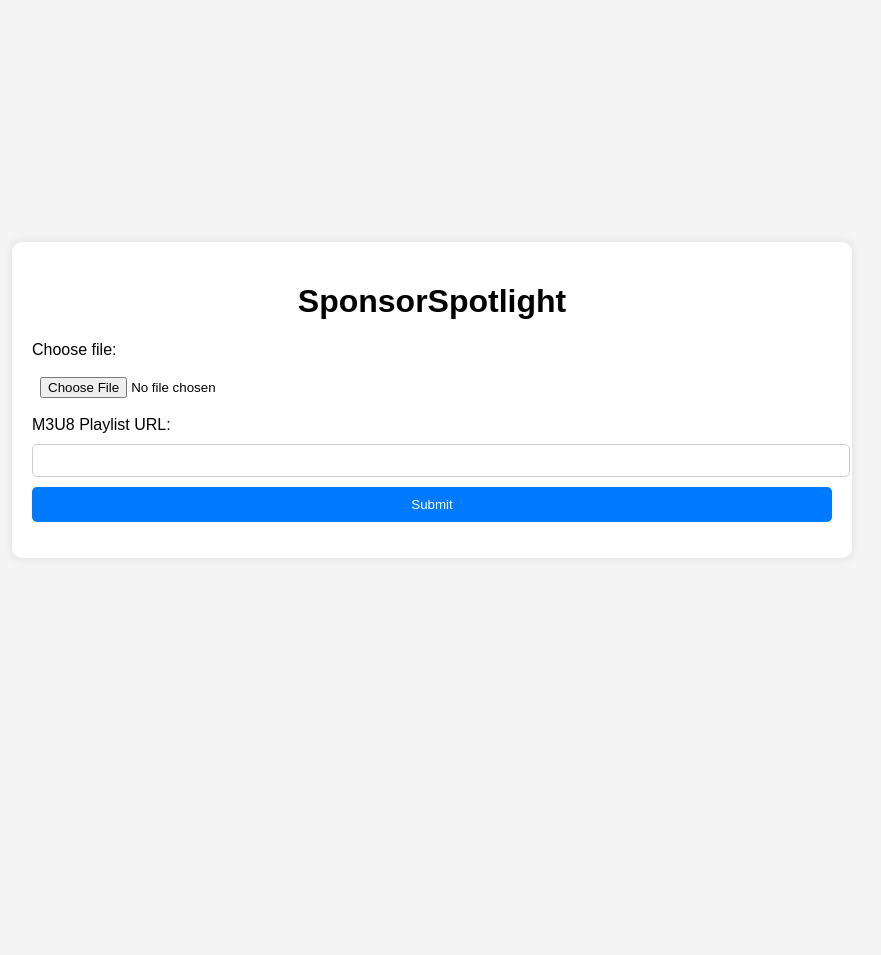
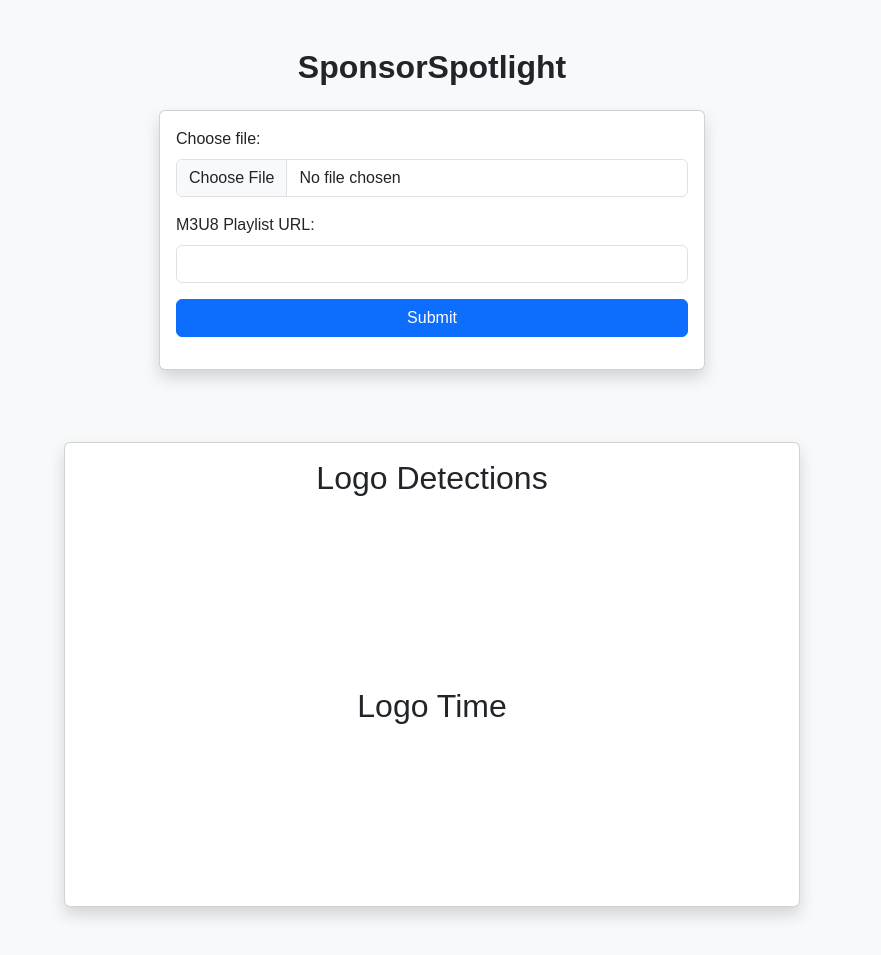
Before and after one commit to forzasys-students/SponsorSpotlight, a Flask app: page / in a window 1280 px wide. Shown: the whole page, without its empty margins (208-1089 px from the left). Before the commit the page ends 522 px from the top, so only its background shows below. Run offline with Flask 3, Linux system fonts and the light colour scheme; a map, chart or similar area stays blank.

Commit message:
Moved output and upload folders to backend.folder, changed to use bootstrap for Frontend and changes to inference.py to showcase statistics

```diff
--- a/backend/app.py
+++ b/backend/app.py
@@ -1,14 +1,27 @@
-from flask import Flask, render_template, request, jsonify, send_file
+from flask import Flask, render_template, request, jsonify, send_from_directory
 import os
 import sys
 import subprocess
+import json
+import shutil
 
 sys.path.append(os.path.abspath(os.path.join(os.path.dirname(__file__), '..')))
 
 app = Flask(__name__)
 
-UPLOAD_FOLDER = os.path.join(os.getcwd(), 'uploads')
+BASE_DIR = os.path.dirname(os.path.abspath(__file__))
+
+UPLOAD_FOLDER = os.path.join(BASE_DIR, "uploads")
+app.config["UPLOAD_FOLDER"] = UPLOAD_FOLDER
 os.makedirs(UPLOAD_FOLDER, exist_ok=True)
+
+OUTPUT_FOLDER = os.path.join(BASE_DIR, "outputs")
+app.config["OUTPUT_FOLDER"] = OUTPUT_FOLDER
+os.makedirs(OUTPUT_FOLDER, exist_ok=True)
+
+@app.route("/outputs/<filename>")
+def serve_output(filename):
+    return send_from_directory(app.config["OUTPUT_FOLDER"], filename)
 
 @app.route('/', methods=['GET'])
 def index():
@@ -45,23 +58,40 @@ def predict_file():
     except subprocess.CalledProcessError as e:
         return jsonify({"error": f"Inference failed: {str(e)}"}), 500
 
-    output_file = os.path.abspath(os.path.join(os.path.dirname(__file__), '..', 'inference', 'output.jpg' if mode == 'image' else 'output.mp4'))
+    # Output file paths
+    raw_output = os.path.join(cwd, 'output.jpg' if mode == 'image' else 'output.mp4')
+    final_output = os.path.join(OUTPUT_FOLDER, 'output.jpg' if mode == 'image' else 'output_converted.mp4')
 
-    if not os.path.exists(output_file):
-        return jsonify({"error": f"Output file {output_file} not found!"}), 500
+    if not os.path.exists(raw_output):
+        return jsonify({"error": f"Output file {raw_output} not found!"}), 500
 
+    # Converting video to playable format for browsers
     if mode == 'video':
-        converted_output = os.path.abspath(os.path.join(os.path.dirname(__file__), '..', 'inference', 'output_converted.mp4'))
+        converted_output = os.path.join(cwd, 'output_converted.mp4')
 
         subprocess.run([
-            "ffmpeg", "-i", output_file, "-c:v", "libx264",
+            "ffmpeg", "-i", raw_output, "-c:v", "libx264",
             "-preset", "slow", "-crf", "23", "-c:a", "aac",
             "-b:a", "128k", converted_output
         ], check=True)
 
-        return send_file(converted_output, as_attachment=True, mimetype='video/mp4')
+        shutil.move(converted_output, final_output)
+    else:
+        shutil.move(raw_output, final_output)
 
-    return send_file(output_file, as_attachment=True, mimetype='image/jpeg')
+    # Fetching logo stats
+    stats_path = os.path.join(cwd, 'logo_stats.json')
+    stats_data = {}
+    if os.path.exists(stats_path):
+        with open(stats_path, "r") as f:
+            stats_data = json.load(f)
+
+    response_data = {
+        "fileUrl": f"/outputs/{os.path.basename(final_output)}",
+        "stats": stats_data
+    }
+
+    return jsonify(response_data)
 
 if __name__ == '__main__':
     app.run(debug=True)
--- a/backend/static/css/style.css
+++ b/backend/static/css/style.css
@@ -1,83 +1,21 @@
 body {
     font-family: Arial, sans-serif;
+    background-color: #f4f4f4;
     margin: 0;
     padding: 0;
-    display: flex;
-    justify-content: center;
-    align-items: center;
-    height: 100vh;
-    background-color: #f4f4f4;
-}
-
-.container {
-    width: 80%;
-    max-width: 800px;
-    background: white;
-    padding: 20px;
-    border-radius: 10px;
-    box-shadow: 0px 0px 10px rgba(0, 0, 0, 0.1);
 }
 
 h1 {
     text-align: center;
+    font-size: 2rem;
+    font-weight: bold;
+    margin-bottom: 20px;
 }
 
-.input-box {
-    margin-bottom: 15px;
-}
-
-input {
-    width: calc(100% - 100px);
-    padding: 8px;
-    margin-right: 10px;
-}
-
-button {
-    padding: 10px 15px;
-    background: #007bff;
-    color: white;
-    border: none;
-    cursor: pointer;
-    border-radius: 5px;
-    transition: background 0.3s;
-}
-
-button:hover {
-    background: #0056b3;
-}
-
-video {
-    width: 100%;
-    max-width: 600px;
-    margin-top: 10px;
-    display: none;
-}
-
-#imageView {
-    width: 100%;
-    max-width: 600px;
-    margin-top: 10px;
+video, #imageView {
     display: none;
 }
 
 #errorMsg {
-    color: red;
     font-weight: bold;
-    text-align: center;
-    margin-top: 10px;
 }
-
-
-#uploadForm {
-    display: flex;
-    flex-direction: column;
-    gap: 10px;
-}
-
-
-#videoUrl {
-    width: 100%;
-    padding: 8px;
-    border: 1px solid #ccc;
-    border-radius: 5px;
-}
--- a/backend/static/js/script.js
+++ b/backend/static/js/script.js
@@ -1,31 +1,32 @@
 document.addEventListener("DOMContentLoaded", function () {
     const form = document.getElementById("uploadForm");
     const errorMsg = document.getElementById("errorMsg");
-    const fileInput = document.querySelector("input[name='mediaFile']");
+    const fileInput = document.querySelector("input[name='file']");
     const urlInput = document.getElementById("videoUrl");
     const videoPlayer = document.getElementById("videoPlayer");
     const imageView = document.getElementById("imageView");
+    const detectionCtx = document.getElementById("detectionChart").getContext("2d");
+    const timeCtx = document.getElementById("timeChart").getContext("2d");
+
+    let detectionChartInstance = null;
+    let timeChartInstance = null;
 
     form.addEventListener("submit", async function (event) {
         event.preventDefault();
         errorMsg.textContent = "";
 
         let response;
-
         try {
             if (urlInput.value.trim()) {
                 const videoUrl = urlInput.value.trim();
-
                 response = await fetch("/", {
                     method: "POST",
                     headers: { "Content-Type": "application/json" },
                     body: JSON.stringify({ videoUrl })
                 });
 
-            }
-            else if (fileInput.files.length > 0) {
+            } else if (fileInput.files.length > 0) {
                 const file = fileInput.files[0];
-
                 const formData = new FormData();
                 formData.append("file", file);
 
@@ -37,26 +38,137 @@ document.addEventListener("DOMContentLoaded", function () {
                 throw new Error("Please choose a file or enter a URL.");
             }
 
-            if (!response.ok) throw new Error("Error handlig request");
+            if (!response.ok) throw new Error("Error handling request");
 
+            const data = await response.json();
+            console.log("Response Data:", data);
 
-            const blob = await response.blob();
-            console.log("Blob size: ", blob.size);
-            const contentType = response.headers.get("Content-Type");
-            const mediaUrl = URL.createObjectURL(blob);
+            const mediaUrl = data.fileUrl;
+            const stats = data.stats;
 
-            if (contentType.startsWith("image")) {
+            // Updating media section
+            if (mediaUrl.endsWith(".jpg") || mediaUrl.endsWith(".jpeg") || mediaUrl.endsWith(".png")) {
                 imageView.src = mediaUrl;
                 imageView.style.display = "block";
                 videoPlayer.style.display = "none";
-            } else if (contentType.startsWith("video")) {
+            } else if (mediaUrl.endsWith(".mp4")) {
                 videoPlayer.src = mediaUrl;
                 videoPlayer.style.display = "block";
                 imageView.style.display = "none";
                 videoPlayer.play();
             } else {
-                throw new Error("Uknown media type.");
+                throw new Error("Unknown media type.");
             }
+
+            // Convert JSON to statistics for charts
+            const labels = Object.keys(stats);
+            const detectionCounts = labels.map(logo => stats[logo].frames);
+            const timeCounts = labels.map(logo => stats[logo].time);
+
+            // Sort based on detections / time
+            const sortedData = labels.map((label, i) => ({
+                label,
+                detection: detectionCounts[i],
+                time: timeCounts[i]
+            })).sort((a, b) => b.detection - a.detection);
+
+            const sortedLabels = sortedData.map(item => item.label);
+            const sortedDetections = sortedData.map(item => item.detection);
+            const sortedTimes = sortedData.map(item => item.time);
+
+            // Dynamically adjusting diagram size based on amounbt of labels
+            const chartHeight = Math.max(300, sortedLabels.length * 50);
+            document.getElementById("detectionChart").parentElement.style.height = `${chartHeight}px`;
+            document.getElementById("timeChart").parentElement.style.height = `${chartHeight}px`;
+
+            if (detectionChartInstance) detectionChartInstance.destroy();
+            if (timeChartInstance) timeChartInstance.destroy();
+
+            // Diagram creation (Detections)
+            detectionChartInstance = new Chart(detectionCtx, {
+                type: 'bar',
+                data: {
+                    labels: sortedLabels,
+                    datasets: [{
+                        label: 'Number of detections',
+                        data: sortedDetections,
+                        backgroundColor: 'rgba(75, 192, 192, 0.6)',
+                        borderColor: 'rgba(75, 192, 192, 1)',
+                        borderWidth: 1
+                    }]
+                },
+                options: {
+                    responsive: true,
+                    maintainAspectRatio: true,
+                    aspectRatio: 2,
+                    indexAxis: 'y',
+                    scales: {
+                        y: {
+                            ticks: {
+                                autoSkip: false,
+                                font: { size: 14 },
+                                padding: 10
+                            }
+                        },
+                        x: {
+                            ticks: { font: { size: 14 } }
+                        }
+                    },
+                    plugins: {
+                        legend: { display: false }
+                    },
+                    elements: {
+                        bar: {
+                            categoryPercentage: 0.1,
+                            barPercentage: 0.2,
+                            maxBarThickness: 10
+                        }
+                    }
+                }
+            });
+
+            // Diagram creation (time)
+            timeChartInstance = new Chart(timeCtx, {
+                type: 'bar',
+                data: {
+                    labels: sortedLabels,
+                    datasets: [{
+                        label: 'Total exposure time (seconds)',
+                        data: sortedTimes,
+                        backgroundColor: 'rgba(255, 99, 132, 0.6)',
+                        borderColor: 'rgba(255, 99, 132, 1)',
+                        borderWidth: 1
+                    }]
+                },
+                options: {
+                    responsive: true,
+                    maintainAspectRatio: true,
+                    aspectRatio: 2,
+                    indexAxis: 'y',
+                    scales: {
+                        y: {
+                            ticks: {
+                                autoSkip: false,
+                                font: { size: 14 },
+                                padding: 10
+                            }
+                        },
+                        x: {
+                            ticks: { font: { size: 14 } }
+                        }
+                    },
+                    plugins: {
+                        legend: { display: false }
+                    },
+                    elements: {
+                        bar: {
+                            categoryPercentage: 0.1,
+                            barPercentage: 0.2,
+                            maxBarThickness: 10
+                        }
+                    }
+                }
+            });
 
         } catch (error) {
             errorMsg.textContent = error.message;
--- a/backend/templates/index.html
+++ b/backend/templates/index.html
@@ -4,31 +4,68 @@
     <meta charset="UTF-8">
     <meta name="viewport" content="width=device-width, initial-scale=1.0">
     <title>SponsorSpotlight</title>
+
+    <!-- Bootstrap CSS -->
+    <link rel="stylesheet" href="https://cdn.jsdelivr.net/npm/bootstrap@5.3.0/dist/css/bootstrap.min.css">
     <link rel="stylesheet" href="../static/css/style.css">
+
+    <!-- Scripts -->
     <script src="https://cdn.jsdelivr.net/npm/hls.js@latest"></script>
+    <script src="https://cdn.jsdelivr.net/npm/chart.js"></script>
 </head>
-<body>
+<body class="bg-light">
 
-<div class="container">
-    <h1>SponsorSpotlight</h1>
+    <div class="container py-5">
+        <h1 class="text-center mb-4">SponsorSpotlight</h1>
 
         <!-- Input form -->
-    <form id="uploadForm" action="/", method="post" enctype="multipart/form-data">
-        <label for="mediaFile">Choose file:</label>
-        <input type="file" name="mediaFile" accept="video/*,image/*">
+        <div class="row justify-content-center">
+            <div class="col-md-8 col-lg-6">
+                <div class="card shadow">
+                    <div class="card-body">
+                        <form id="uploadForm" action="/" method="post" enctype="multipart/form-data">
+                            <div class="mb-3">
+                                <label class="form-label">Choose file:</label>
+                                <input type="file" class="form-control" name="file" accept="video/*,image/*">
+                            </div>
+                            <div class="mb-3">
+                                <label class="form-label">M3U8 Playlist URL:</label>
+                                <input type="text" id="videoUrl" name="videoUrl" class="form-control">
+                            </div>
+                            <button type="submit" class="btn btn-primary w-100">Submit</button>
+                        </form>
+                        <p id="errorMsg" class="text-danger text-center mt-3"></p>
+                    </div>
+                </div>
+            </div>
+        </div>
 
-        <label for="videoUrl">M3U8 Playlist URL:</label>
-        <input type="text" id="videoUrl" name="videoUrl">
-        <button type="submit">Submit</button>
-    </form>
+        <!-- Video & Image Display -->
+        <div class="row justify-content-center mt-4">
+            <div class="col-md-8 col-lg-6">
+                <video id="videoPlayer" controls class="w-100 rounded shadow" style="display: none;"></video>
+                <img id="imageView" class="w-100 rounded shadow mt-3" style="display: none; max-height: 500px; object-fit: contain;">
+            </div>
+        </div>
 
-    <p id="errorMsg" style="color: red;"></p>
+        <!-- Charts Section -->
+        <div class="row justify-content-center mt-5">
+            <div class="col-md-10 col-lg-8">
+                <div class="card shadow">
+                    <div class="card-body">
+                        <h2 class="text-center">Logo Detections</h2>
+                        <canvas id="detectionChart"></canvas>
 
-    <!-- Media Player -->
-    <video id="videoPlayer" controls style="display: none;"></video>
-    <img id="imageView" style="display: none;">
-</div>
+                        <h2 class="text-center mt-4">Logo Time</h2>
+                        <canvas id="timeChart"></canvas>
+                    </div>
+                </div>
+            </div>
+        </div>
+    </div>
 
-<script src="../static/js/script.js"></script>
+    <!-- Bootstrap JS -->
+    <script src="https://cdn.jsdelivr.net/npm/bootstrap@5.3.0/dist/js/bootstrap.bundle.min.js"></script>
+    <script src="../static/js/script.js"></script>
 </body>
 </html>
```
Also changed, not shown: inference/inference.py (+31 -1 lines).
